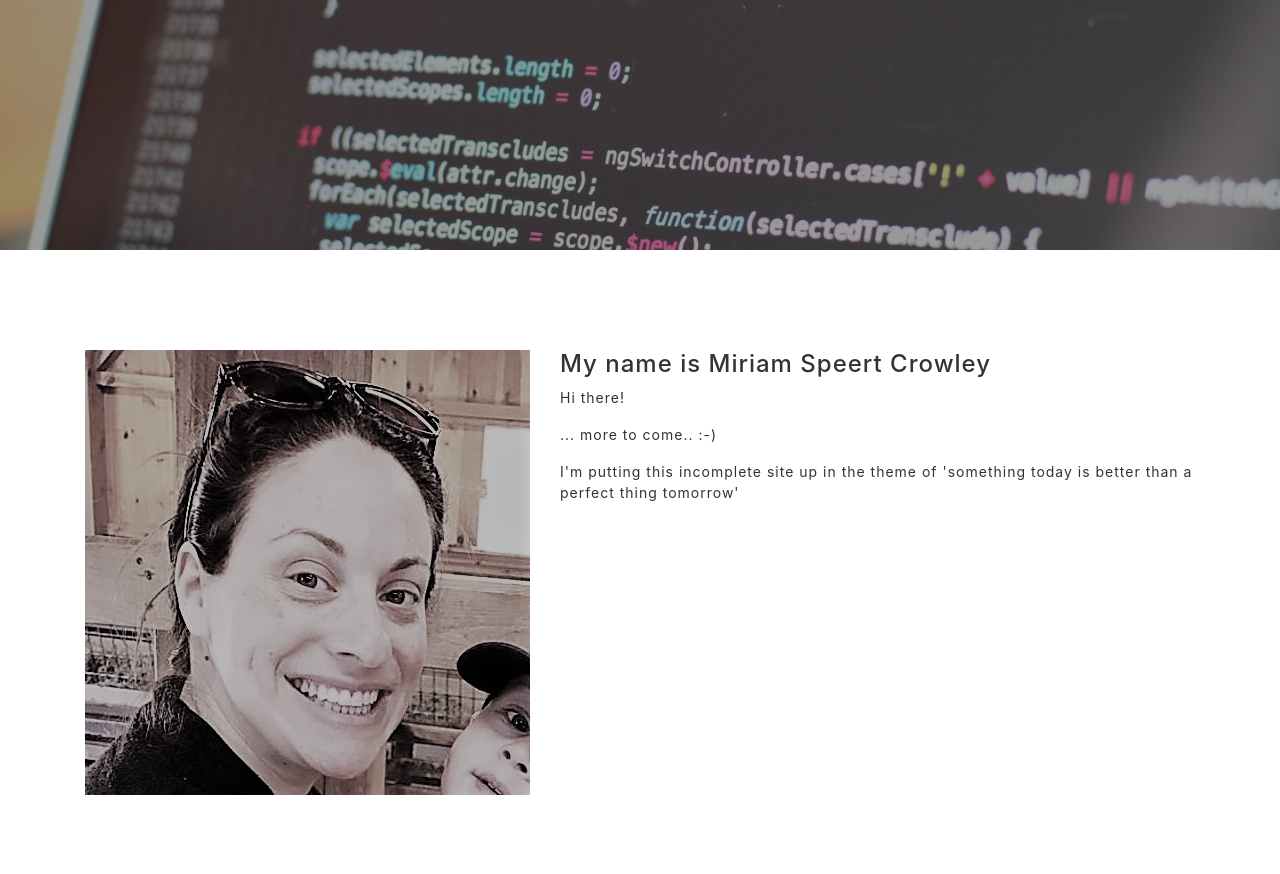
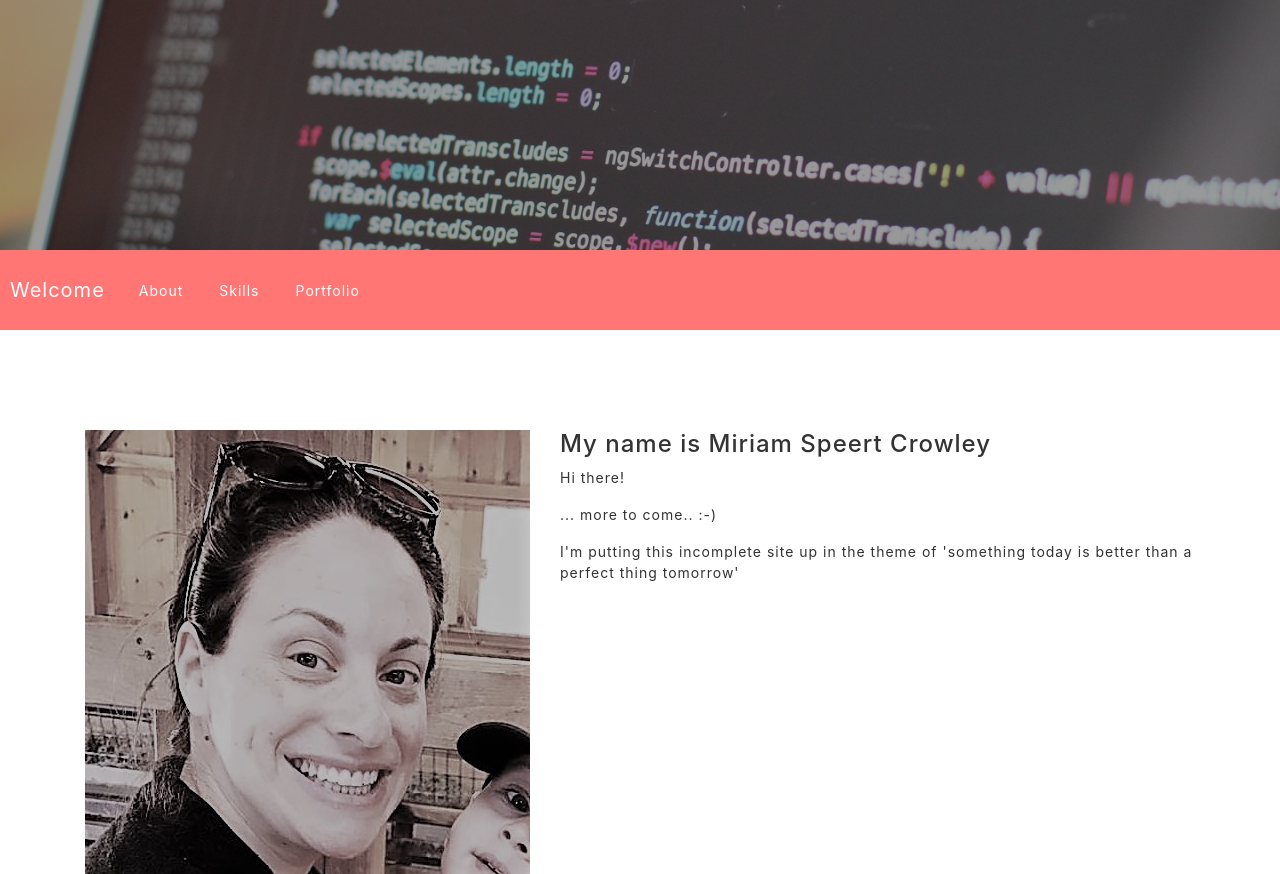
Before and after one commit to msgirlperl/Portfolio, a PHP site: page /index.html in a window 1280 px wide. Shown: the part 550-1424 px from the top of the page. Run offline with PHP 8.4, Linux system fonts and the light colour scheme; some libraries are stand-ins or nearby versions.

Commit message:
added navigation bar

```diff
--- a/css/style.css
+++ b/css/style.css
@@ -237,4 +237,25 @@ body {
     .items .imageOverlay:hover {
       opacity: 1; }
 
+#navigation {
+  background-color: #ff7675;
+  padding: 20px 10px;
+  z-index: 100;
+  width: 100%; }
+  #navigation li {
+    padding: 0 10px; }
+    #navigation li a {
+      color: #fff; }
+
+.navbar-brand, .navbar-brand:hover {
+  color: #fff; }
+
+.navbar-toggler-icon {
+  background: url(../images/icons/icons8-menu-50.png);
+  background-size: 100%; }
+
+.fixedNav #navigation {
+  position: fixed;
+  top: 0; }
+
 /*# sourceMappingURL=style.css.map */
--- a/index.html
+++ b/index.html
@@ -12,7 +12,6 @@
 </head>
 <body>
 
-
 	<div id="slides">
 		<div class="overlay"></div>
 		  <div class="slides-container">
@@ -21,20 +20,38 @@
 		    <img src="images/chair-clock-computer-373883.jpg" alt="">
 		    <img src="images/agriculture-apple-blur-257840.jpg" alt="">
 		  </div>
-
 		  <div class="titleMessage">
 		  	<div class="heading">
 		  		<p class="main">MIRIAM SPEERT CROWLEY</p>
 		  		<p class="sub typed"></p>
 		  	</div>
 		  </div>
-
 		  <nav class="slides-navigation">
 		    <a href="#" class="next"></a>
 		    <a href="#" class="prev"></a>
 		  </nav>
+	</div
 
-
+	<div>
+		<nav id="navigation" class="navbar navbar-expand-lg">
+		  <a class="navbar-brand" href="#">Welcome</a>
+		  <button class="navbar-toggler" type="button" data-toggle="collapse" data-target="#navbarNav" aria-controls="navbarNav" aria-expanded="false" aria-label="Toggle navigation">
+		    <span class="navbar-toggler-icon"></span>
+		  </button>
+		  <div class="collapse navbar-collapse" id="navbarNav">
+		    <ul class="navbar-nav">
+		      <li class="nav-item active">
+		        <a class="nav-link" href="#about">About<span class="sr-only">(current)</span></a>
+		      </li>
+		      <li class="nav-item">
+		        <a class="nav-link" href="#skills">Skills</a>
+		      </li>
+					<li class="nav-item">
+		        <a class="nav-link" href="#portfolio">Portfolio</a>
+		      </li>
+		    </ul>
+		  </div>
+		</nav>
 	</div>
 
 	<div id="about" class="section">
--- a/js/script.js
+++ b/js/script.js
@@ -15,7 +15,6 @@ $(document).ready(function() {
 				showCursor: false
 			}
 		);
-
 
 	$('.owl-carousel').owlCarousel({
 	    loop:true,
@@ -55,9 +54,7 @@ $(document).ready(function() {
 	            	$(this.el).find('.percent').text(Math.round(percent));
     			}
    			 });
-
 		}
-
 
 		if (!countupFinished && window.pageYOffset > statsTopOffset - $(window).height() + 200) {
 
@@ -101,4 +98,31 @@ $(document).ready(function() {
 		return false
 	});
 
+	$("#navigation li a").click(function(e) {
+			e.preventDefault();
+
+			let targetElement = $(this).attr("href");
+			let targetPosition = $(targetElement).offset().top;
+			$("html, body").animate({ scrollTop: targetPosition  - 50 }, "slow");
+
+
+	});
+
+	const stickyNavigation = () => {
+
+		let body = $("body");
+		if($(window).scrollTop() >= navTop) {
+			body.css("padding-top", nav.outerHeight() + "px");
+			body.addClass("fixedNav");
+		} else {
+			body.css("padding-top", 0);
+			body.removeClass("fixedNav");
+		}
+	};
+
+	const nav = $("#navigation");
+	const navTop = nav.offset().top;
+
+	$(window).on("scroll", stickyNavigation);
+
 });
--- /dev/null
+++ b/scss/components/_navigation.scss
@@ -0,0 +1,28 @@
+#navigation {
+  background-color: $salmon;
+  padding: 20px 10px;
+  z-index: 100;
+  width:100%;
+
+  li {
+    padding: 0 10px;
+
+    a {
+      color:#fff;
+    }
+  }
+}
+
+.navbar-brand, .navbar-brand:hover {
+  color: #fff;
+}
+
+.navbar-toggler-icon {
+  background: url(../images/icons/icons8-menu-50.png);
+  background-size: 100%;
+}
+
+.fixedNav #navigation {
+  position: fixed;
+  top: 0;
+}
--- a/scss/style.scss
+++ b/scss/style.scss
@@ -8,3 +8,4 @@
 @import './components/contact';
 @import './components/filter';
 @import './components/items';
+@import './components/navigation';
```
Also changed, not shown: images/icons/icons8-menu-50.png (added), images/icons/if_menu-alt_134216.png (added), images/icons/next.png, images/icons/prev.png (added), 1 other file.
